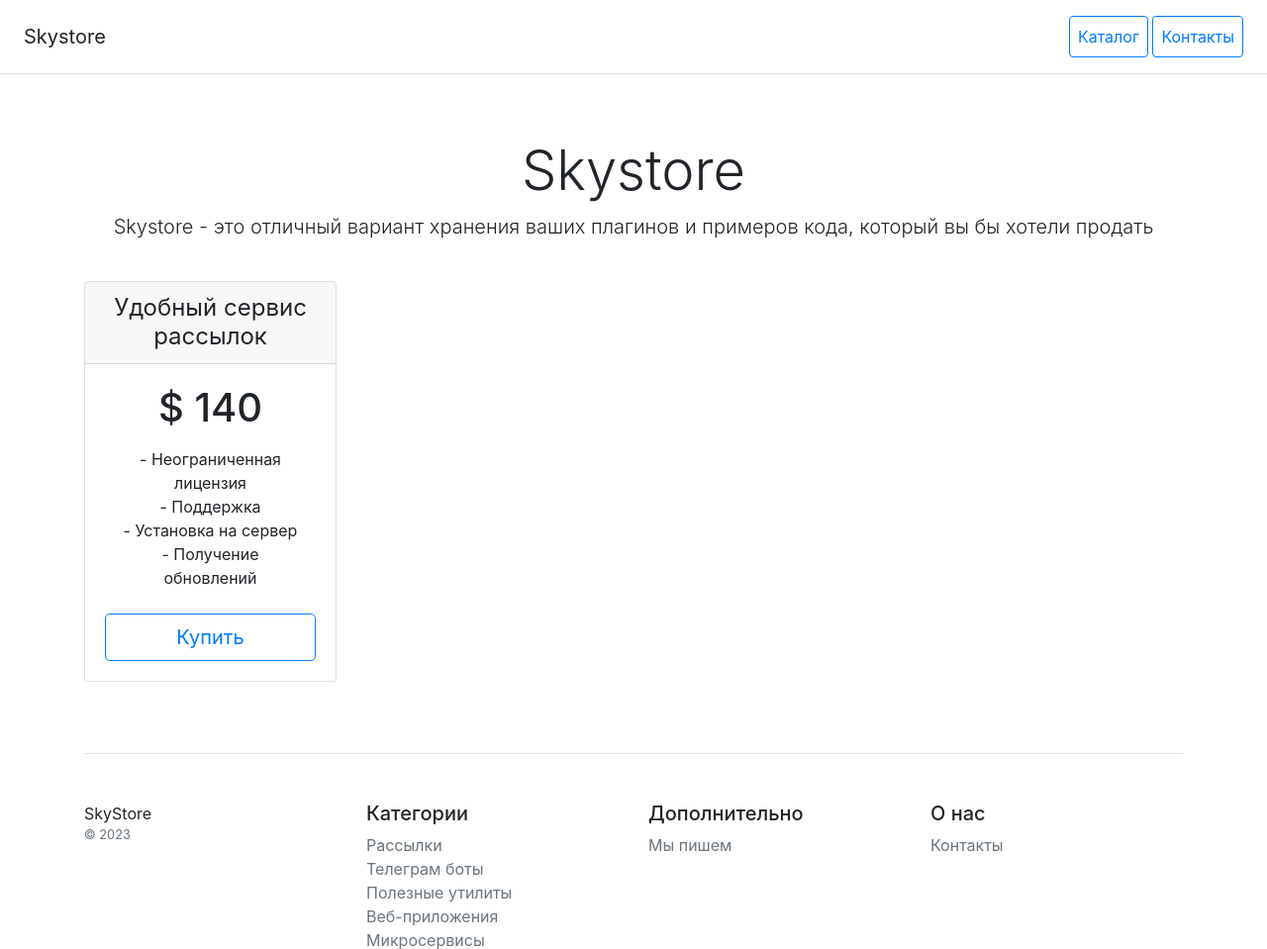
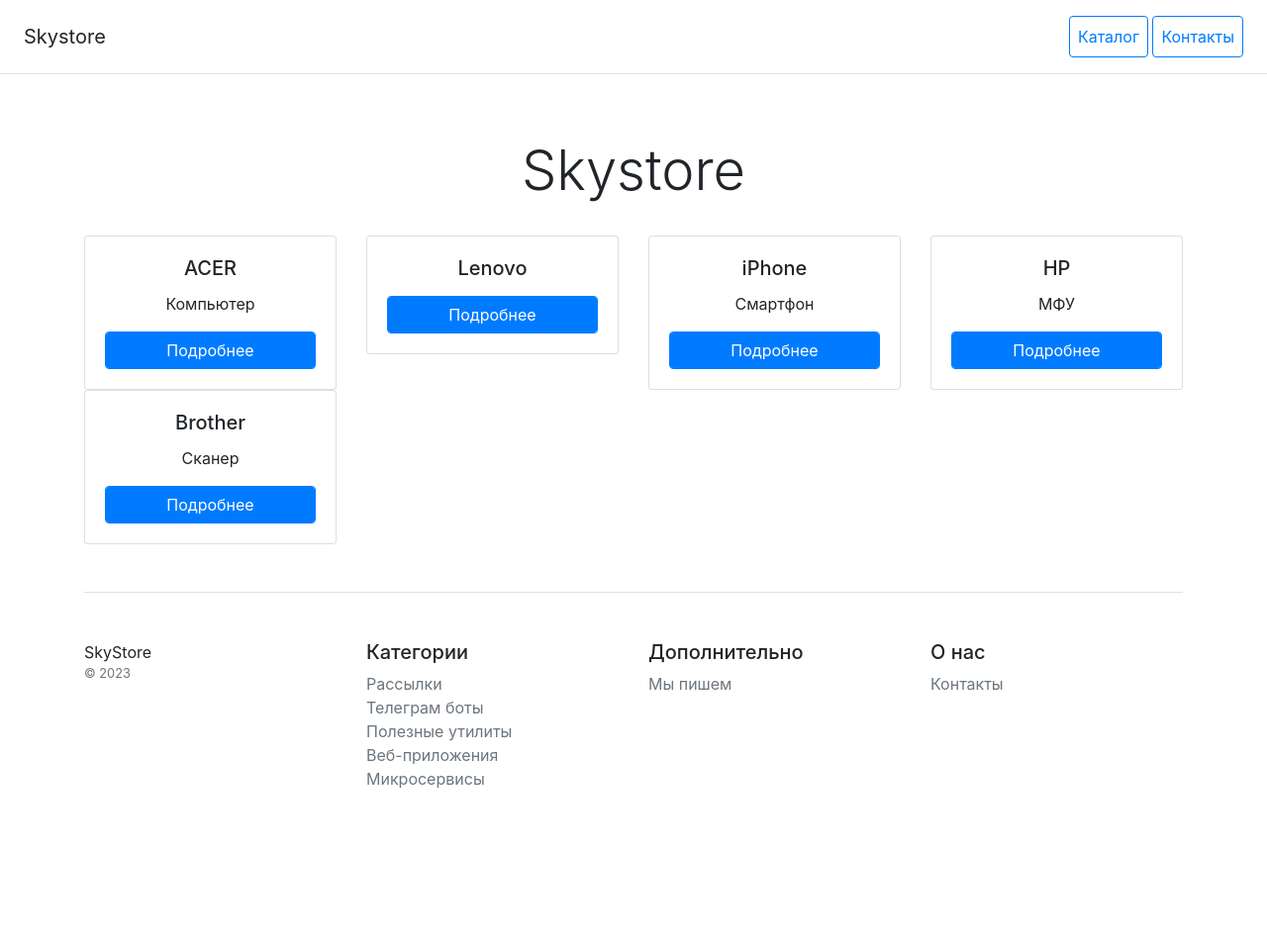
Before and after one commit to BalashovDmitriy/Django_shop_project, a Django app: page / in a window 1280 px wide. Shown: the top 959 px of the page at 99% size. After the commit the page ends 796 px from the top, so only its background shows below. Run offline with Django 4.2, Linux system fonts and the light colour scheme; data comes from the database, SQL or seed files in the repository; some libraries are stand-ins or nearby versions.

Commit message:
homework 20_2 step 1-2

```diff
--- /dev/null
+++ b/catalog/templates/catalog/base.html
@@ -0,0 +1,61 @@
+{% load static %}
+<!doctype html>
+<html lang="en">
+<head>
+    <meta charset="utf-8">
+    <meta name="viewport" content="width=device-width, initial-scale=1">
+    <title>Skystore</title>
+    <link href="/static/css/bootstrap.min.css" rel="stylesheet">
+</head>
+<body>
+<div class="d-flex flex-column flex-md-row align-items-center p-3 px-md-4 mb-3 bg-white border-bottom box-shadow">
+    <h5 class="my-0 mr-md-auto font-weight-normal">Skystore</h5>
+    <nav class="ms-5">
+        <a class="p-2 btn btn-outline-primary" href="{% url 'home' %}">Каталог</a>
+        <a class="p-2 btn btn-outline-primary" href="{% url 'contacts' %}">Контакты</a>
+    </nav>
+</div>
+
+<div class="pricing-header px-3 py-3 pt-md-5 pb-md-4 mx-auto text-center">
+    <h1 class="display-4">Skystore</h1>
+
+</div>
+
+<div class="container">
+    {% block content %}
+    {% endblock %}
+    <footer class="pt-4 my-md-5 pt-md-5 border-top">
+        <div class="row">
+            <div class="col-12 col-md">
+                SkyStore
+                <small class="d-block mb-3 text-muted">&copy; 2023</small>
+            </div>
+            <div class="col-6 col-md">
+                <h5>Категории</h5>
+                <ul class="list-unstyled text-small">
+                    <li><a class="text-muted" href="#">Рассылки</a></li>
+                    <li><a class="text-muted" href="#">Телеграм боты</a></li>
+                    <li><a class="text-muted" href="#">Полезные утилиты</a></li>
+                    <li><a class="text-muted" href="#">Веб-приложения</a></li>
+                    <li><a class="text-muted" href="#">Микросервисы</a></li>
+                </ul>
+            </div>
+            <div class="col-6 col-md">
+                <h5>Дополнительно</h5>
+                <ul class="list-unstyled text-small">
+                    <li><a class="text-muted" href="#">Мы пишем</a></li>
+                </ul>
+            </div>
+            <div class="col-6 col-md">
+                <h5>О нас</h5>
+                <ul class="list-unstyled text-small">
+                    <li><a class="text-muted" href="/contacts/">Контакты</a></li>
+                </ul>
+            </div>
+        </div>
+    </footer>
+</div>
+
+<script src="/static/js/bootstrap.bundle.min.js"></script>
+</body>
+</html>
--- a/catalog/templates/catalog/home.html
+++ b/catalog/templates/catalog/home.html
@@ -1,79 +1,16 @@
-<!doctype html>
-<html lang="en">
-<head>
-    <meta charset="utf-8">
-    <meta name="viewport" content="width=device-width, initial-scale=1">
-    <title>Skystore</title>
-    <link href="/static/css/bootstrap.min.css" rel="stylesheet">
-</head>
-<body>
-<div class="d-flex flex-column flex-md-row align-items-center p-3 px-md-4 mb-3 bg-white border-bottom box-shadow">
-    <h5 class="my-0 mr-md-auto font-weight-normal">Skystore</h5>
-    <nav class="ms-5">
-        <a class="p-2 btn btn-outline-primary" href="/">Каталог</a>
-        <a class="p-2 btn btn-outline-primary" href="/contacts/">Контакты</a>
-    </nav>
-</div>
-
-<div class="pricing-header px-3 py-3 pt-md-5 pb-md-4 mx-auto text-center">
-    <h1 class="display-4">Skystore</h1>
-    <p class="lead">Skystore - это отличный вариант хранения ваших плагинов и примеров кода, который вы бы хотели
-        продать</p>
-</div>
-
-<div class="container">
-    <div class="row text-center">
-        <div class="col-3">
-            <div class="card mb-4 box-shadow">
-                <div class="card-header">
-                    <h4 class="my-0 font-weight-normal">Удобный сервис рассылок</h4>
-                </div>
+{% extends 'catalog/base.html' %}
+{% block content %}
+<div class="row text-center">
+    {% for product in products %}
+        <div class="col-sm-3 mb-3 mb-sm-0">
+            <div class="card">
                 <div class="card-body">
-                    <h1 class="card-title pricing-card-title">$ 140</h1>
-                    <ul class="list-unstyled mt-3 mb-4 text-start m-3">
-                        <li>- Неограниченная лицензия</li>
-                        <li>- Поддержка</li>
-                        <li>- Установка на сервер</li>
-                        <li>- Получение обновлений</li>
-                    </ul>
-                    <button type="button" class="btn btn-lg btn-block btn-outline-primary">Купить</button>
+                    <h5 class="card-title">{{ product.name }}</h5>
+                    <p class="card-text">{{ product.description|truncatechars:100 }}</p>
+                    <a href="{% url 'product' product.id %}" class="btn btn-primary form-control">Подробнее</a>
                 </div>
             </div>
         </div>
-    </div>
-
-    <footer class="pt-4 my-md-5 pt-md-5 border-top">
-        <div class="row">
-            <div class="col-12 col-md">
-                SkyStore
-                <small class="d-block mb-3 text-muted">&copy; 2023</small>
-            </div>
-            <div class="col-6 col-md">
-                <h5>Категории</h5>
-                <ul class="list-unstyled text-small">
-                    <li><a class="text-muted" href="#">Рассылки</a></li>
-                    <li><a class="text-muted" href="#">Телеграм боты</a></li>
-                    <li><a class="text-muted" href="#">Полезные утилиты</a></li>
-                    <li><a class="text-muted" href="#">Веб-приложения</a></li>
-                    <li><a class="text-muted" href="#">Микросервисы</a></li>
-                </ul>
-            </div>
-            <div class="col-6 col-md">
-                <h5>Дополнительно</h5>
-                <ul class="list-unstyled text-small">
-                    <li><a class="text-muted" href="#">Мы пишем</a></li>
-                </ul>
-            </div>
-            <div class="col-6 col-md">
-                <h5>О нас</h5>
-                <ul class="list-unstyled text-small">
-                    <li><a class="text-muted" href="/contacts/">Контакты</a></li>
-                </ul>
-            </div>
-        </div>
-    </footer>
+    {% endfor %}
 </div>
-
-<script src="/static/js/bootstrap.bundle.min.js"></script>
-</body>
-</html>
+{% endblock %}
--- a/catalog/urls.py
+++ b/catalog/urls.py
@@ -4,5 +4,6 @@
 
 urlpatterns = [
     path('', views.home, name='home'),
-    path('contacts/', views.contacts, name='contacts')
+    path('contacts/', views.contacts, name='contacts'),
+    path('product/<int:pk>', views.product, name='product')
 ]
--- a/catalog/views.py
+++ b/catalog/views.py
@@ -4,7 +4,7 @@
 
 def home(request):
     print(Product.objects.all()[::-1][:5])
-    return render(request, 'catalog/home.html')
+    return render(request, 'catalog/home.html', {'products': Product.objects.all()})
 
 
 def contacts(request):
@@ -15,3 +15,7 @@
         Contacts.objects.create(name=name, phone=phone, message=message)
         print(f'У вас новое сообщение от: {name}(телефон:{phone}): {message}')
     return render(request, 'catalog/contacts.html', {'contacts': Contacts.objects.get(pk=1)})
+
+
+def product(request, pk):
+    return render(request, 'catalog/product.html', {'product': Product.objects.get(pk=pk)})
```
Also changed, not shown: catalog/templates/catalog/product.html (added, +17 -0 lines), media/img/HP.webp (added), media/img/Iphone14.jpg (added), media/img/Lenovo.jpg (added), media/img/acer.jpg (added), media/img/asus.jpg (added), media/img/brother.jpg (added), media/img/redmi8.png (added), media/img/xiaomi.jpg (added).
